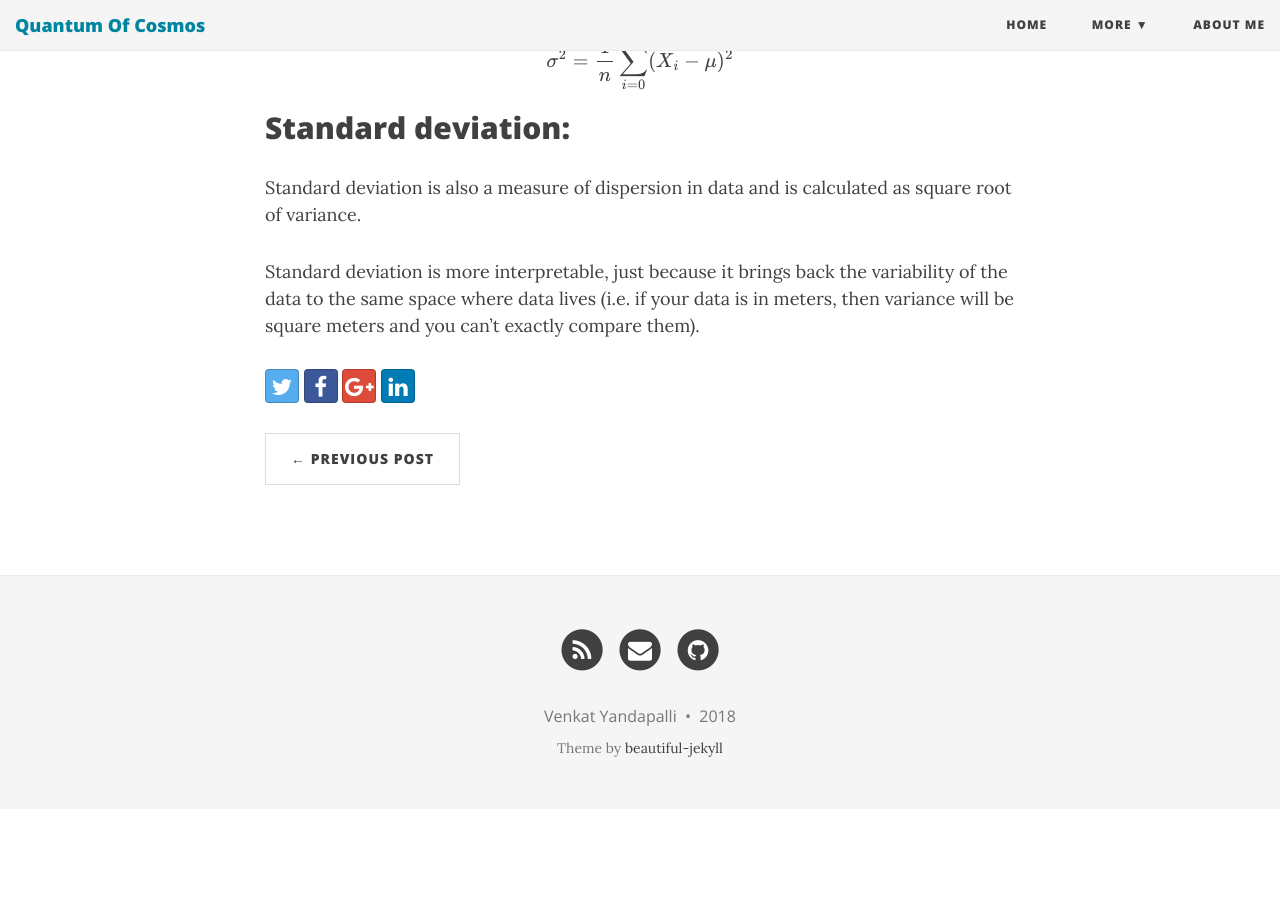
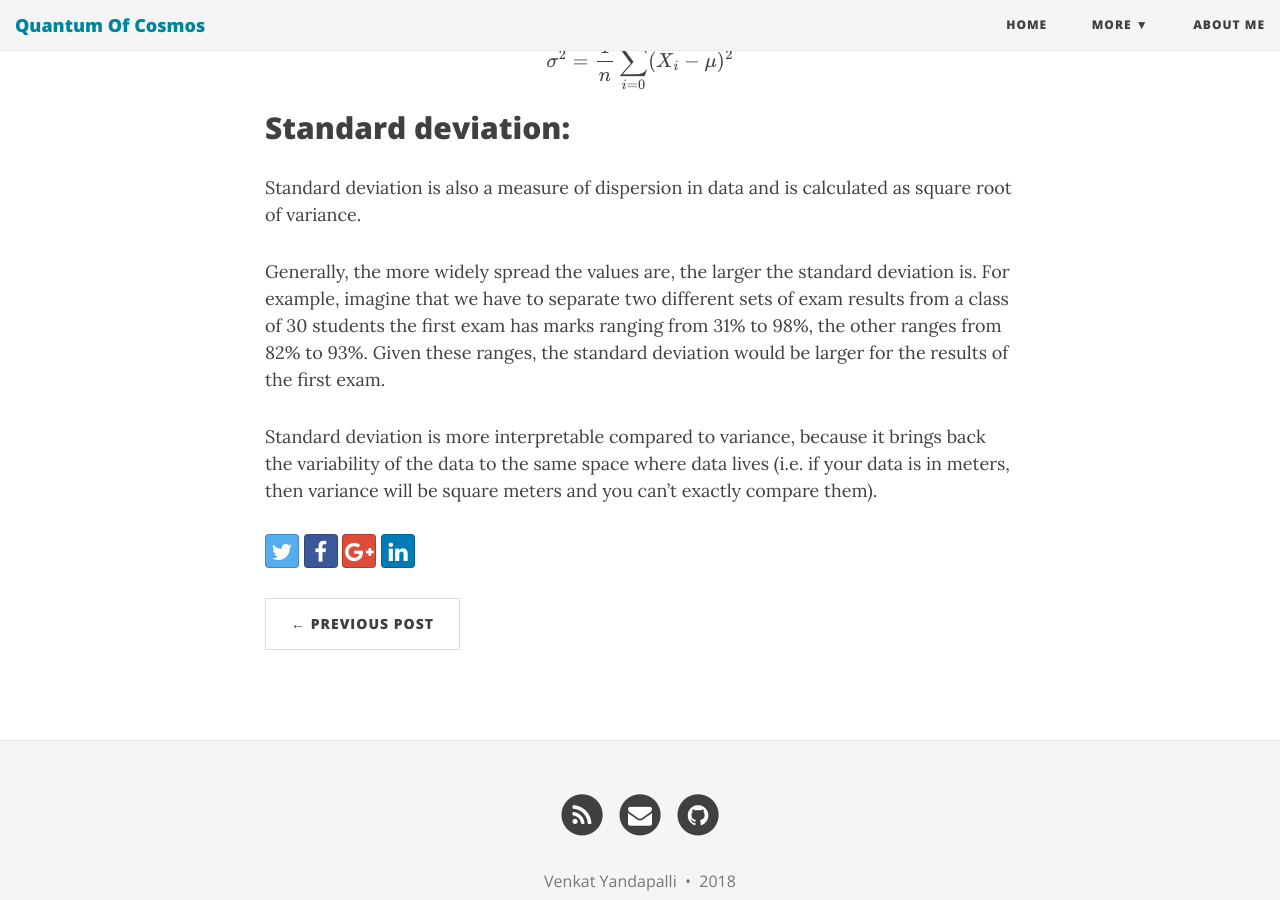
Before and after one commit to Quantumofcosmos/quantumofcosmos.github.io, a Jekyll site: the page built from _posts/2018-03-17-Descriptive-Statistics.md, in a window 1280 px wide and 900 px high, scrolled down 2402 px. Built offline with Jekyll 4.4.1, drawn with Linux system fonts in a browser that asks for light colours; nearby versions of some CDN libraries; formulas are drawn with MathJax 3; before the commit the page ends 3211 px from its top, so only the background shows below that.

Commit message:
17-03-18 SD ammend

```diff
--- a/_posts/2018-03-17-Descriptive-Statistics.md
+++ b/_posts/2018-03-17-Descriptive-Statistics.md
@@ -107,6 +107,6 @@ $$\sigma^2=\frac{1}{n}\sum_{i=0}^n(X_i-\mu)^2$$
 
 Standard deviation is also a measure of dispersion in data and is calculated as square root of variance.
 
-<!-- We can see in the equation of variance that we are squaring the difference making the units squared of the base data units. This might distort the information. -->
+Generally, the more widely spread the values are, the larger the standard deviation is. For example, imagine that we have to separate two different sets of exam results from a class of 30 students the first exam has marks ranging from 31% to 98%, the other ranges from 82% to 93%. Given these ranges, the standard deviation would be larger for the results of the first exam.
 
-Standard deviation is more interpretable, just because it brings back the variability of the data to the same space where data lives (i.e. if your data is in meters, then variance will be square meters and you can't exactly compare them).
+Standard deviation is more interpretable compared to variance, because it brings back the variability of the data to the same space where data lives (i.e. if your data is in meters, then variance will be square meters and you can't exactly compare them).
```
